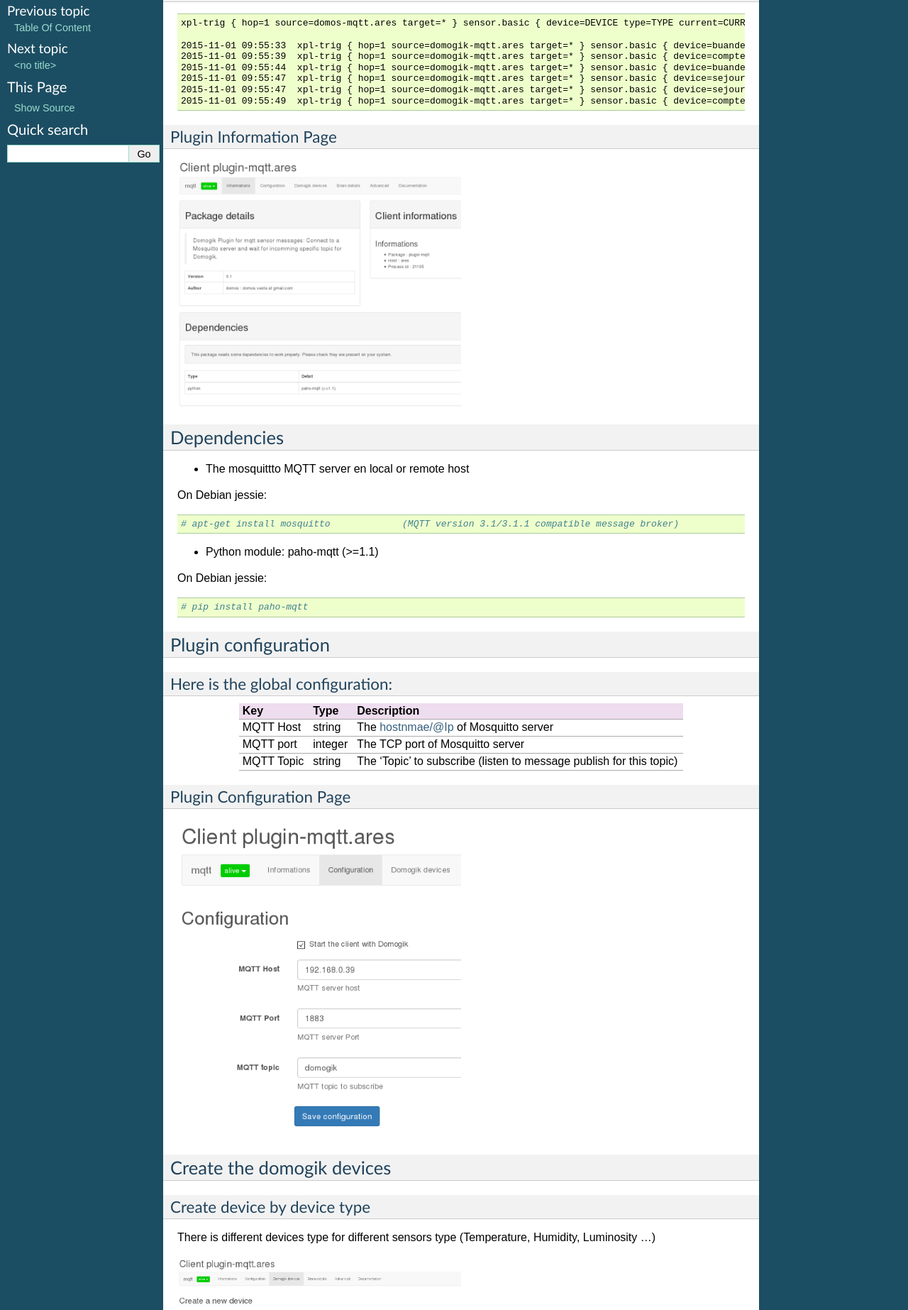
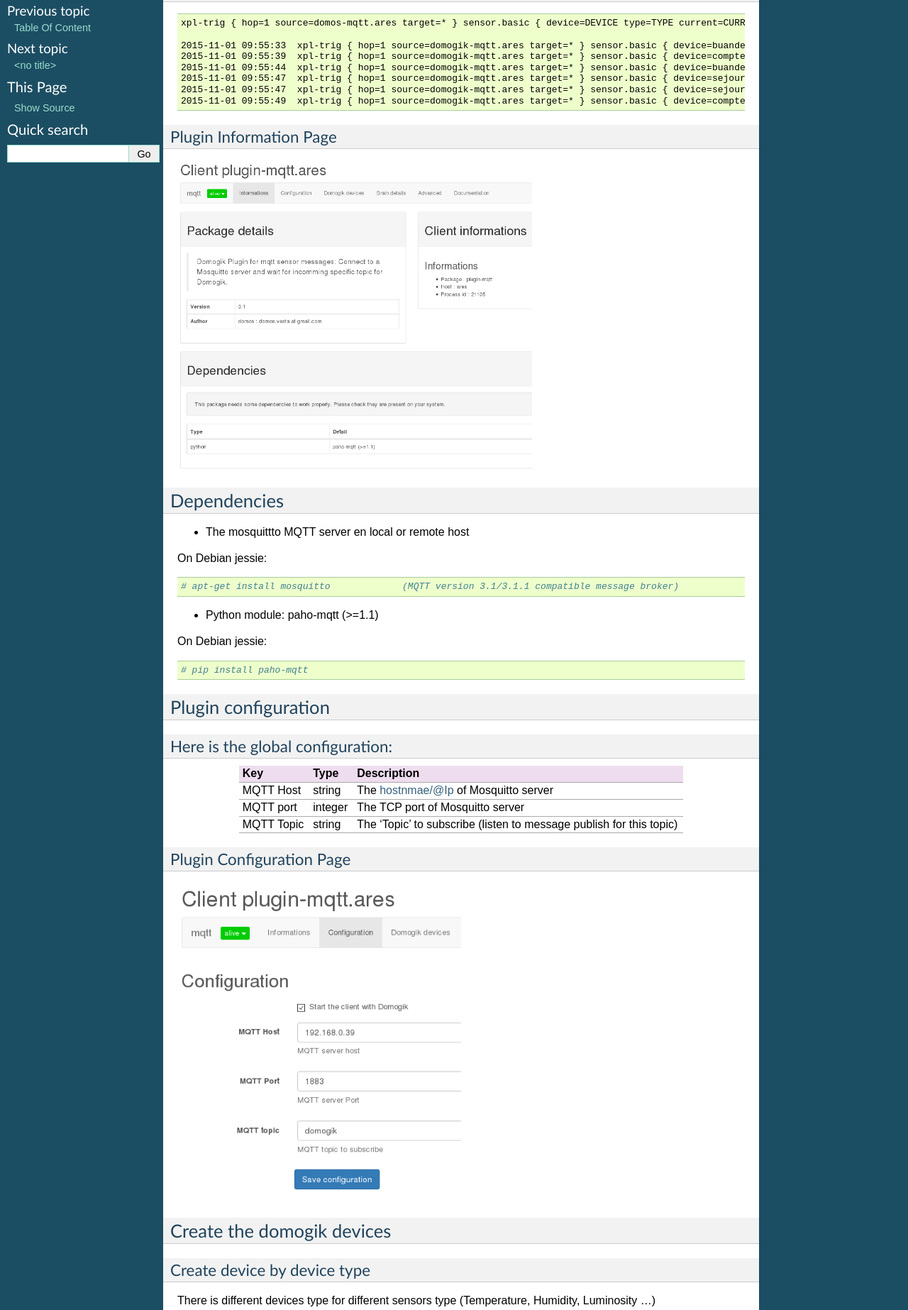
Before and after one commit to vdomos/domogik-plugin-mqtt, a Sphinx documentation site: the page built from docs/mqtt.txt, in a window 1280 px wide. Shown: the part 448-2294 px from the top of the page at 71% size. Built offline with Sphinx 7.4.7, drawn with Linux system fonts in a browser that asks for light colours.

Commit message:
Modif. du 03/11/2015 22.59.27

```diff
--- a/docs/mqtt.txt
+++ b/docs/mqtt.txt
@@ -46,7 +46,7 @@
 
 
 .. image:: Domogik_MQTT_Plugin_1.png
-	:width: 400 px
+	:width: 500 px
 
 
 Dependencies
@@ -105,7 +105,7 @@
 There is different devices type for different sensors type (Temperature, Humidity, Luminosity ...)
 
 .. image:: Domogik_MQTT_Plugin_3a.png
-	:width: 400 px
+	:width: 500 px
 
 
 One parameter are needed for a domogik device creation:
@@ -123,7 +123,7 @@
 ----------------------
 
 .. image:: Domogik_MQTT_Plugin_3b.png
-	:width: 400 px
+	:width: 500 px
 
 
 
```
